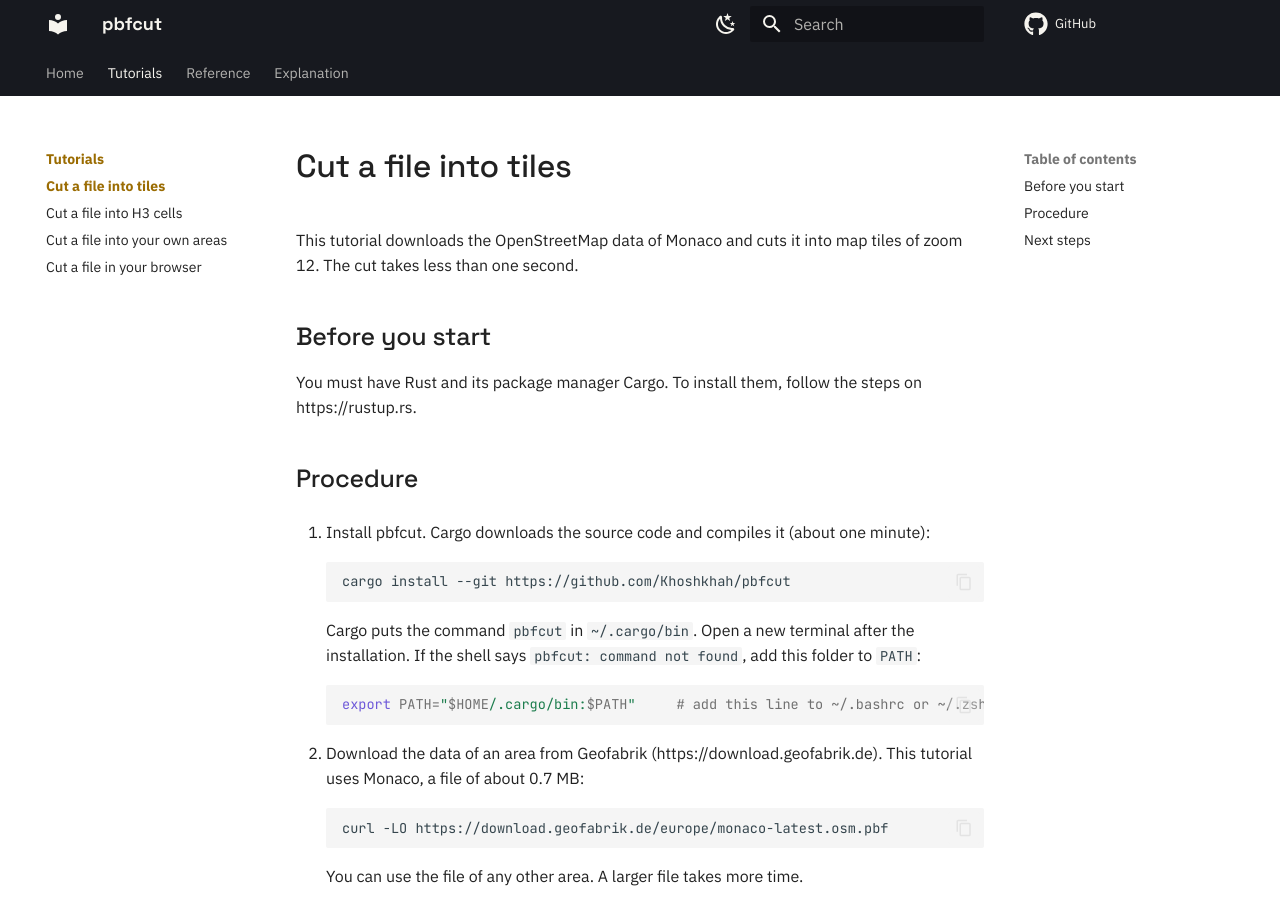
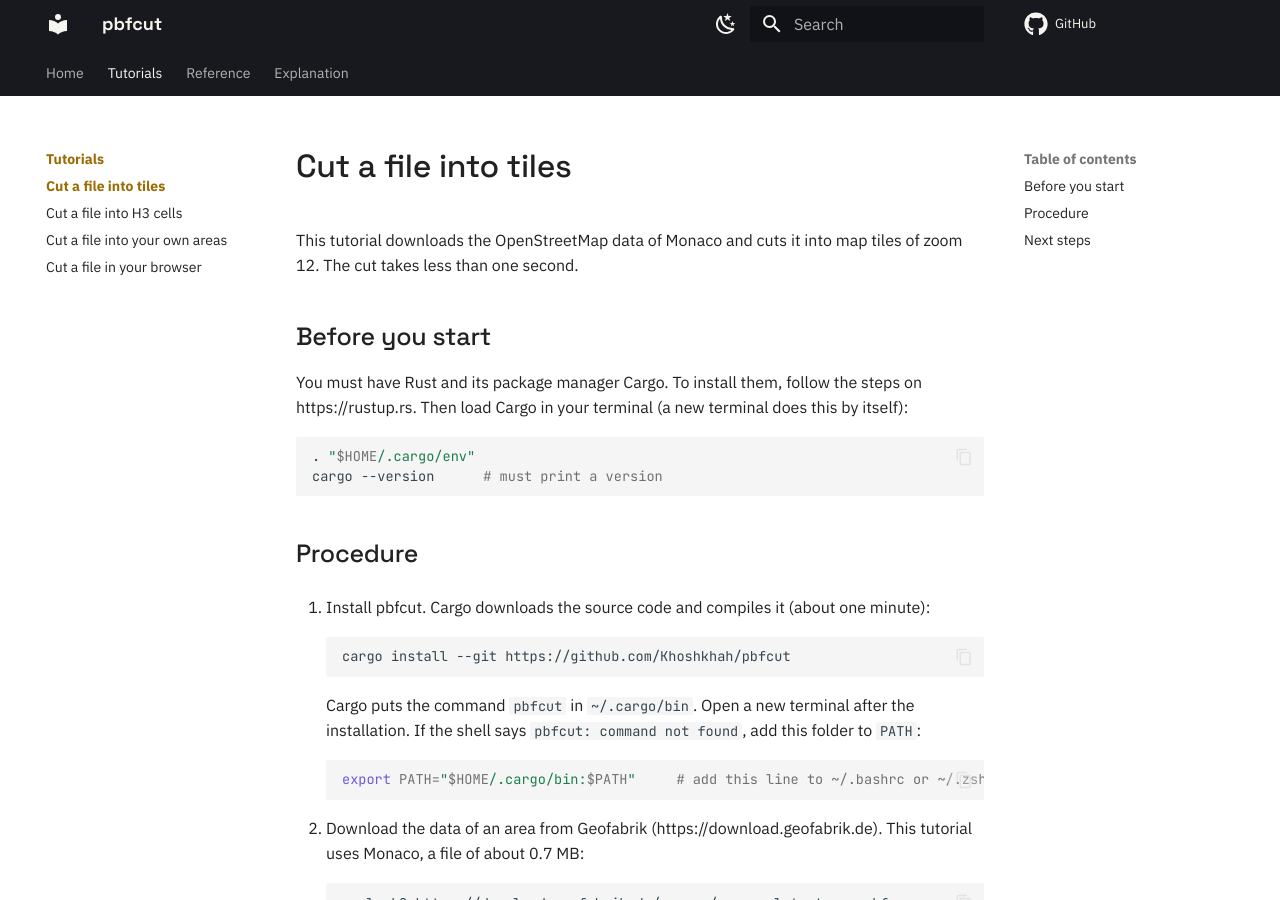
Before and after one commit to Khoshkhah/pbfcut, an MkDocs documentation site: the page built from docs/tutorials/cut-to-tiles.md, in a window 1280 px wide and 900 px high. Built offline with MkDocs 1.6.1 and Material for MkDocs 9.7.7, drawn with Linux system fonts in a browser that asks for light colours; comment, search, counter and statistics services are not loaded.

Commit message:
Docs: install Rust first, and load Cargo in the terminal
Co-Authored-By: Claude Sonnet 5.5 <noreply@anthropic.com>

````diff
--- a/docs/tutorials/cut-to-tiles.md
+++ b/docs/tutorials/cut-to-tiles.md
@@ -5,7 +5,13 @@ than one second.
 
 ## Before you start
 
-You must have Rust and its package manager Cargo. To install them, follow the steps on https://rustup.rs.
+You must have Rust and its package manager Cargo. To install them, follow the steps on https://rustup.rs. Then load
+Cargo in your terminal (a new terminal does this by itself):
+
+```bash
+. "$HOME/.cargo/env"
+cargo --version      # must print a version
+```
 
 ## Procedure
 
````
Also changed, not shown: README.md (+14 -4 lines).
